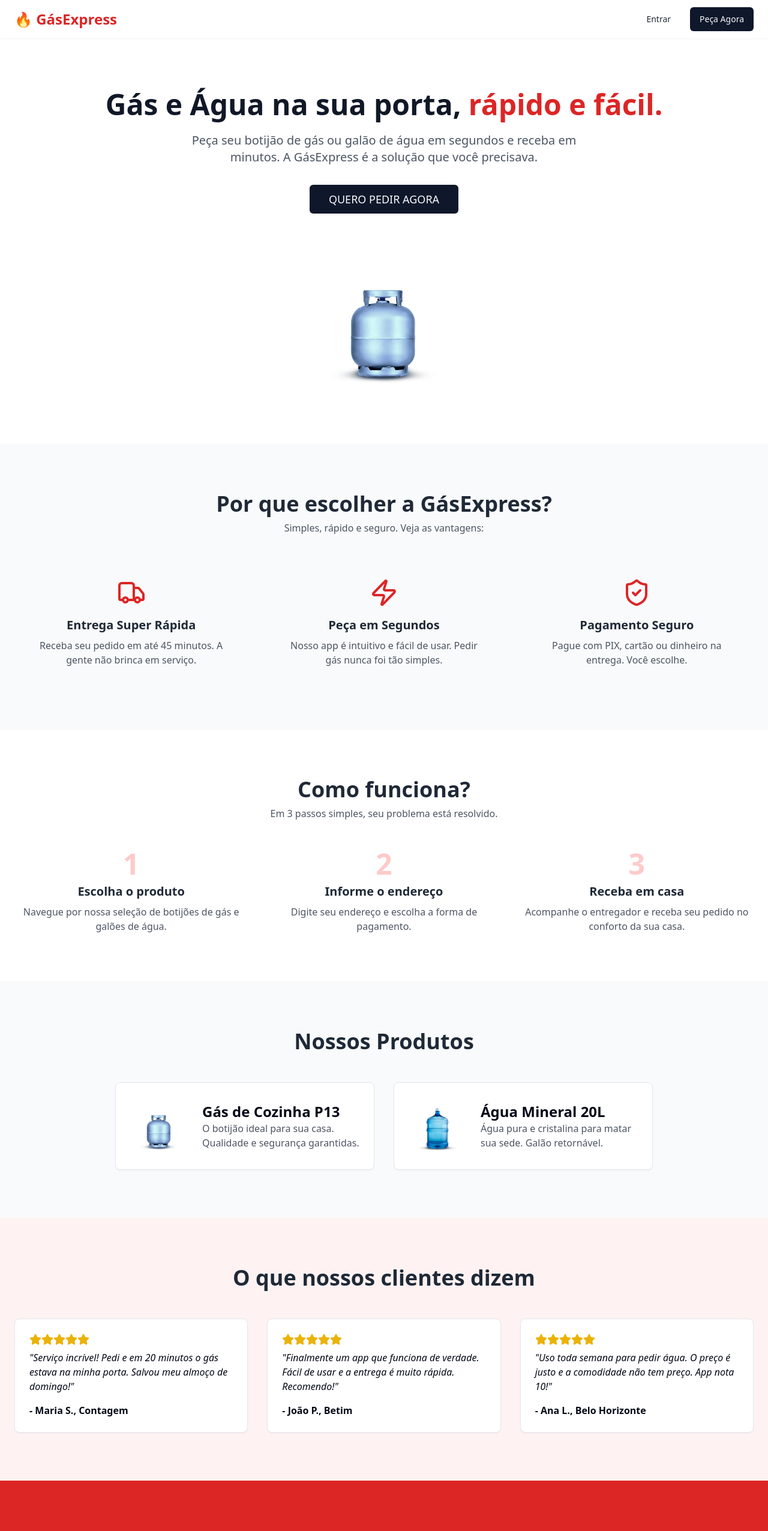
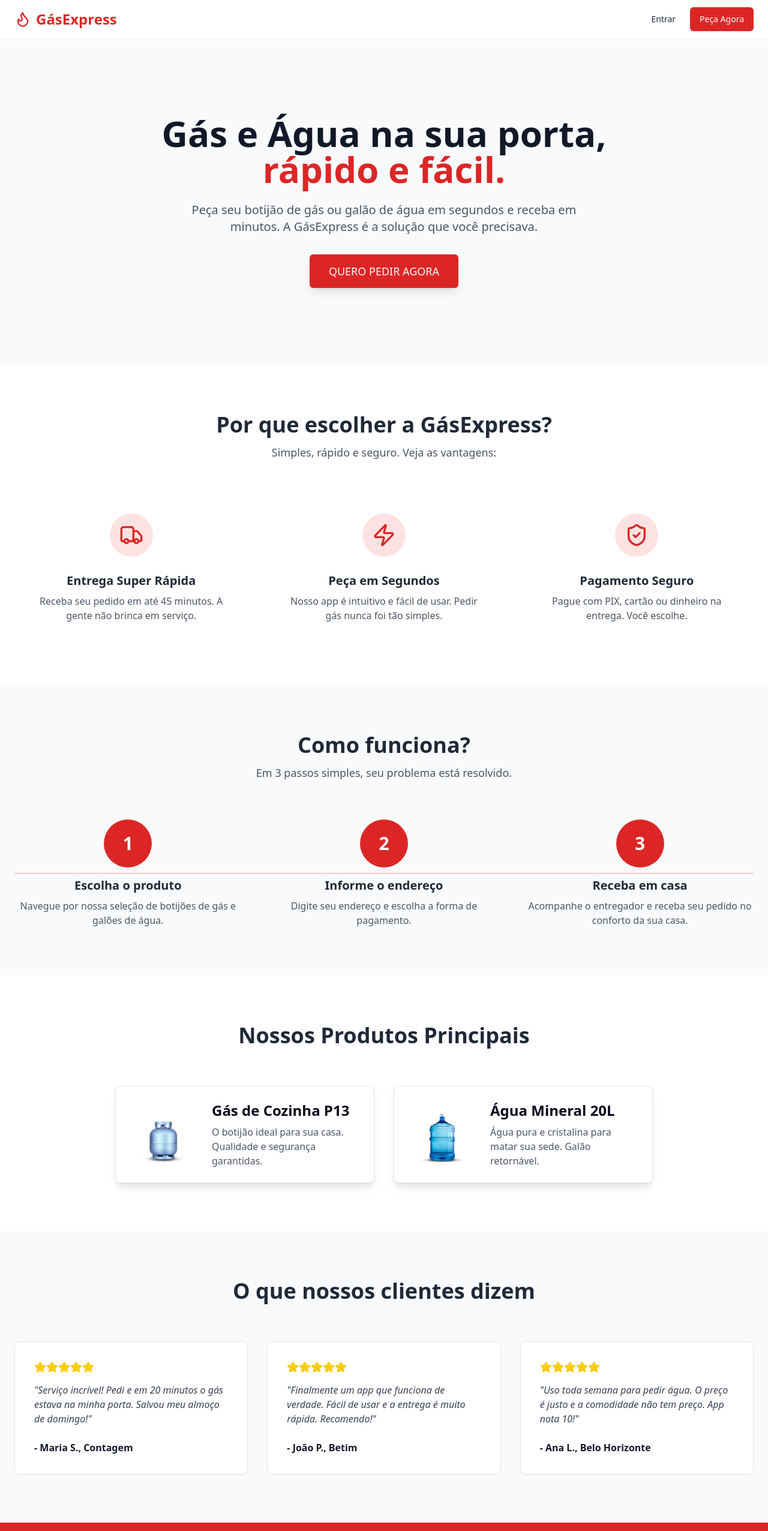
Before and after one commit to toyesterday/appdogas, a React (Vite) app: page / in a window 1280 px wide. Shown: the top 2552 px of the page at 60% size. Built offline with nearby package versions, Linux system fonts and the light colour scheme.

Commit message:
[dyad] Melhorando o visual da landing page - wrote 2 file(s)

```diff
--- a/src/globals.css
+++ b/src/globals.css
@@ -99,3 +99,20 @@
     @apply bg-background text-foreground;
   }
 }
+
+@layer utilities {
+  @keyframes fade-in-up {
+    from {
+      opacity: 0;
+      transform: translateY(20px);
+    }
+    to {
+      opacity: 1;
+      transform: translateY(0);
+    }
+  }
+
+  .animate-fade-in-up {
+    animation: fade-in-up 0.8s ease-out forwards;
+  }
+}
--- a/src/pages/LandingPage.tsx
+++ b/src/pages/LandingPage.tsx
@@ -1,22 +1,23 @@
 import { Link } from 'react-router-dom';
 import { Button } from '@/components/ui/button';
 import { Card, CardContent } from '@/components/ui/card';
-import { Flame, Droplet, Zap, ShieldCheck, Star, Truck } from 'lucide-react';
+import { Zap, ShieldCheck, Star, Truck, Droplet, Flame } from 'lucide-react';
 
 const LandingPage = () => {
   return (
-    <div className="bg-gray-50 text-gray-800">
+    <div className="bg-white text-gray-800 overflow-x-hidden">
       {/* Header */}
-      <header className="bg-white shadow-sm sticky top-0 z-50">
+      <header className="bg-white/80 backdrop-blur-lg shadow-sm sticky top-0 z-50">
         <nav className="container mx-auto px-6 py-3 flex justify-between items-center">
-          <div className="text-2xl font-bold text-red-600">
-            🔥 GásExpress
+          <div className="text-2xl font-bold text-red-600 flex items-center">
+            <Flame className="w-7 h-7 mr-2" />
+            GásExpress
           </div>
-          <div className="space-x-4">
+          <div className="space-x-2">
             <Button variant="ghost" asChild>
               <Link to="/login">Entrar</Link>
             </Button>
-            <Button asChild>
+            <Button asChild className="bg-red-600 hover:bg-red-700">
               <Link to="/login">Peça Agora</Link>
             </Button>
           </div>
@@ -24,44 +25,53 @@ const LandingPage = () => {
       </header>
 
       {/* Hero Section */}
-      <section className="bg-white">
-        <div className="container mx-auto px-6 py-20 text-center">
-          <h1 className="text-5xl font-extrabold text-gray-900 leading-tight">
-            Gás e Água na sua porta, <span className="text-red-600">rápido e fácil.</span>
+      <section className="relative bg-gray-50">
+        <div className="container mx-auto px-6 py-24 md:py-32 text-center flex flex-col items-center">
+          <div className="animate-fade-in-up">
+            <h1 className="text-4xl md:text-6xl font-extrabold text-gray-900 leading-tight">
+              Gás e Água na sua porta,
+              <br />
+              <span className="text-red-600">rápido e fácil.</span>
             </h1>
-          <p className="mt-4 text-xl text-gray-600 max-w-2xl mx-auto">
+            <p className="mt-6 text-lg md:text-xl text-gray-600 max-w-2xl mx-auto">
               Peça seu botijão de gás ou galão de água em segundos e receba em minutos. A GásExpress é a solução que você precisava.
             </p>
             <div className="mt-8">
-            <Button size="lg" className="text-lg h-12 px-8" asChild>
+              <Button size="lg" className="text-lg h-14 px-8 bg-red-600 hover:bg-red-700 shadow-lg transform hover:scale-105 transition-transform" asChild>
                 <Link to="/login">QUERO PEDIR AGORA</Link>
               </Button>
             </div>
-          <img src="/images/gas-13kg.png" alt="Botijão de Gás" className="mt-12 mx-auto h-64" />
+          </div>
         </div>
       </section>
 
       {/* Features Section */}
       <section className="py-20">
         <div className="container mx-auto px-6">
-          <div className="text-center mb-12">
-            <h2 className="text-4xl font-bold">Por que escolher a GásExpress?</h2>
-            <p className="text-gray-600 mt-2">Simples, rápido e seguro. Veja as vantagens:</p>
+          <div className="text-center mb-16">
+            <h2 className="text-3xl md:text-4xl font-bold">Por que escolher a GásExpress?</h2>
+            <p className="text-gray-600 mt-3 text-lg">Simples, rápido e seguro. Veja as vantagens:</p>
           </div>
-          <div className="grid md:grid-cols-3 gap-8 text-center">
-            <div className="p-6">
-              <Truck className="w-12 h-12 mx-auto text-red-600" />
-              <h3 className="mt-4 text-xl font-semibold">Entrega Super Rápida</h3>
+          <div className="grid md:grid-cols-3 gap-8">
+            <div className="text-center p-6 transform hover:-translate-y-2 transition-transform duration-300">
+              <div className="inline-block p-4 bg-red-100 rounded-full">
+                <Truck className="w-10 h-10 text-red-600" />
+              </div>
+              <h3 className="mt-5 text-xl font-semibold">Entrega Super Rápida</h3>
               <p className="mt-2 text-gray-600">Receba seu pedido em até 45 minutos. A gente não brinca em serviço.</p>
             </div>
-            <div className="p-6">
-              <Zap className="w-12 h-12 mx-auto text-red-600" />
-              <h3 className="mt-4 text-xl font-semibold">Peça em Segundos</h3>
+            <div className="text-center p-6 transform hover:-translate-y-2 transition-transform duration-300">
+              <div className="inline-block p-4 bg-red-100 rounded-full">
+                <Zap className="w-10 h-10 text-red-600" />
+              </div>
+              <h3 className="mt-5 text-xl font-semibold">Peça em Segundos</h3>
               <p className="mt-2 text-gray-600">Nosso app é intuitivo e fácil de usar. Pedir gás nunca foi tão simples.</p>
             </div>
-            <div className="p-6">
-              <ShieldCheck className="w-12 h-12 mx-auto text-red-600" />
-              <h3 className="mt-4 text-xl font-semibold">Pagamento Seguro</h3>
+            <div className="text-center p-6 transform hover:-translate-y-2 transition-transform duration-300">
+              <div className="inline-block p-4 bg-red-100 rounded-full">
+                <ShieldCheck className="w-10 h-10 text-red-600" />
+              </div>
+              <h3 className="mt-5 text-xl font-semibold">Pagamento Seguro</h3>
               <p className="mt-2 text-gray-600">Pague com PIX, cartão ou dinheiro na entrega. Você escolhe.</p>
             </div>
           </div>
@@ -69,27 +79,36 @@ const LandingPage = () => {
       </section>
 
       {/* How It Works Section */}
-      <section className="bg-white py-20">
+      <section className="bg-gray-50 py-20">
         <div className="container mx-auto px-6">
-          <div className="text-center mb-12">
-            <h2 className="text-4xl font-bold">Como funciona?</h2>
-            <p className="text-gray-600 mt-2">Em 3 passos simples, seu problema está resolvido.</p>
+          <div className="text-center mb-16">
+            <h2 className="text-3xl md:text-4xl font-bold">Como funciona?</h2>
+            <p className="text-gray-600 mt-3 text-lg">Em 3 passos simples, seu problema está resolvido.</p>
           </div>
-          <div className="grid md:grid-cols-3 gap-8 items-start">
+          <div className="relative">
+            <div className="hidden md:block absolute top-1/2 left-0 w-full h-0.5 bg-red-200 -translate-y-1/2"></div>
+            <div className="grid md:grid-cols-3 gap-12 relative">
               <div className="text-center">
-              <div className="text-5xl font-bold text-red-200">1</div>
-              <h3 className="mt-2 text-xl font-semibold">Escolha o produto</h3>
+                <div className="relative inline-block">
+                  <div className="w-20 h-20 mx-auto flex items-center justify-center bg-red-600 text-white text-3xl font-bold rounded-full">1</div>
+                </div>
+                <h3 className="mt-4 text-xl font-semibold">Escolha o produto</h3>
                 <p className="mt-2 text-gray-600">Navegue por nossa seleção de botijões de gás e galões de água.</p>
               </div>
               <div className="text-center">
-              <div className="text-5xl font-bold text-red-200">2</div>
-              <h3 className="mt-2 text-xl font-semibold">Informe o endereço</h3>
+                <div className="relative inline-block">
+                  <div className="w-20 h-20 mx-auto flex items-center justify-center bg-red-600 text-white text-3xl font-bold rounded-full">2</div>
+                </div>
+                <h3 className="mt-4 text-xl font-semibold">Informe o endereço</h3>
                 <p className="mt-2 text-gray-600">Digite seu endereço e escolha a forma de pagamento.</p>
               </div>
               <div className="text-center">
-              <div className="text-5xl font-bold text-red-200">3</div>
-              <h3 className="mt-2 text-xl font-semibold">Receba em casa</h3>
+                <div className="relative inline-block">
+                  <div className="w-20 h-20 mx-auto flex items-center justify-center bg-red-600 text-white text-3xl font-bold rounded-full">3</div>
+                </div>
+                <h3 className="mt-4 text-xl font-semibold">Receba em casa</h3>
                 <p className="mt-2 text-gray-600">Acompanhe o entregador e receba seu pedido no conforto da sua casa.</p>
+              </div>
             </div>
           </div>
         </div>
@@ -98,22 +117,22 @@ const LandingPage = () => {
       {/* Products Section */}
       <section className="py-20">
         <div className="container mx-auto px-6">
-          <div className="text-center mb-12">
-            <h2 className="text-4xl font-bold">Nossos Produtos</h2>
+          <div className="text-center mb-16">
+            <h2 className="text-3xl md:text-4xl font-bold">Nossos Produtos Principais</h2>
           </div>
           <div className="grid md:grid-cols-2 gap-8 max-w-4xl mx-auto">
-            <Card className="flex items-center p-6">
-              <img src="/images/gas-13kg.png" alt="Gás P13" className="w-24 h-24 mr-6" />
-              <div>
+            <Card className="flex flex-col sm:flex-row items-center p-6 shadow-lg hover:shadow-xl transition-shadow duration-300">
+              <img src="/images/gas-13kg.png" alt="Gás P13" className="w-28 h-28 mb-4 sm:mb-0 sm:mr-6" />
+              <div className="text-center sm:text-left">
                 <h3 className="text-2xl font-bold">Gás de Cozinha P13</h3>
-                <p className="text-gray-600">O botijão ideal para sua casa. Qualidade e segurança garantidas.</p>
+                <p className="text-gray-600 mt-2">O botijão ideal para sua casa. Qualidade e segurança garantidas.</p>
               </div>
             </Card>
-            <Card className="flex items-center p-6">
-              <img src="/images/agua.png" alt="Água Mineral" className="w-24 h-24 mr-6" />
-              <div>
+            <Card className="flex flex-col sm:flex-row items-center p-6 shadow-lg hover:shadow-xl transition-shadow duration-300">
+              <img src="/images/agua.png" alt="Água Mineral" className="w-28 h-28 mb-4 sm:mb-0 sm:mr-6" />
+              <div className="text-center sm:text-left">
                 <h3 className="text-2xl font-bold">Água Mineral 20L</h3>
-                <p className="text-gray-600">Água pura e cristalina para matar sua sede. Galão retornável.</p>
+                <p className="text-gray-600 mt-2">Água pura e cristalina para matar sua sede. Galão retornável.</p>
               </div>
             </Card>
           </div>
@@ -121,37 +140,37 @@ const LandingPage = () => {
       </section>
 
       {/* Testimonials Section */}
-      <section className="bg-red-50 py-20">
+      <section className="bg-gray-50 py-20">
         <div className="container mx-auto px-6">
-          <div className="text-center mb-12">
-            <h2 className="text-4xl font-bold">O que nossos clientes dizem</h2>
+          <div className="text-center mb-16">
+            <h2 className="text-3xl md:text-4xl font-bold">O que nossos clientes dizem</h2>
           </div>
           <div className="grid md:grid-cols-3 gap-8">
-            <Card>
-              <CardContent className="p-6">
-                <div className="flex mb-2">
-                  {[...Array(5)].map((_, i) => <Star key={i} className="w-5 h-5 text-yellow-500 fill-current" />)}
+            <Card className="transform hover:-translate-y-2 transition-transform duration-300">
+              <CardContent className="p-8">
+                <div className="flex mb-4">
+                  {[...Array(5)].map((_, i) => <Star key={i} className="w-5 h-5 text-yellow-400 fill-current" />)}
                 </div>
-                <p className="italic">"Serviço incrível! Pedi e em 20 minutos o gás estava na minha porta. Salvou meu almoço de domingo!"</p>
-                <p className="mt-4 font-semibold">- Maria S., Contagem</p>
+                <p className="italic text-gray-700">"Serviço incrível! Pedi e em 20 minutos o gás estava na minha porta. Salvou meu almoço de domingo!"</p>
+                <p className="mt-6 font-semibold text-gray-900">- Maria S., Contagem</p>
               </CardContent>
             </Card>
-            <Card>
-              <CardContent className="p-6">
-                <div className="flex mb-2">
-                  {[...Array(5)].map((_, i) => <Star key={i} className="w-5 h-5 text-yellow-500 fill-current" />)}
+            <Card className="transform hover:-translate-y-2 transition-transform duration-300">
+              <CardContent className="p-8">
+                <div className="flex mb-4">
+                  {[...Array(5)].map((_, i) => <Star key={i} className="w-5 h-5 text-yellow-400 fill-current" />)}
                 </div>
-                <p className="italic">"Finalmente um app que funciona de verdade. Fácil de usar e a entrega é muito rápida. Recomendo!"</p>
-                <p className="mt-4 font-semibold">- João P., Betim</p>
+                <p className="italic text-gray-700">"Finalmente um app que funciona de verdade. Fácil de usar e a entrega é muito rápida. Recomendo!"</p>
+                <p className="mt-6 font-semibold text-gray-900">- João P., Betim</p>
               </CardContent>
             </Card>
-            <Card>
-              <CardContent className="p-6">
-                <div className="flex mb-2">
-                  {[...Array(5)].map((_, i) => <Star key={i} className="w-5 h-5 text-yellow-500 fill-current" />)}
+            <Card className="transform hover:-translate-y-2 transition-transform duration-300">
+              <CardContent className="p-8">
+                <div className="flex mb-4">
+                  {[...Array(5)].map((_, i) => <Star key={i} className="w-5 h-5 text-yellow-400 fill-current" />)}
                 </div>
-                <p className="italic">"Uso toda semana para pedir água. O preço é justo e a comodidade não tem preço. App nota 10!"</p>
-                <p className="mt-4 font-semibold">- Ana L., Belo Horizonte</p>
+                <p className="italic text-gray-700">"Uso toda semana para pedir água. O preço é justo e a comodidade não tem preço. App nota 10!"</p>
+                <p className="mt-6 font-semibold text-gray-900">- Ana L., Belo Horizonte</p>
               </CardContent>
             </Card>
           </div>
@@ -161,12 +180,12 @@ const LandingPage = () => {
       {/* CTA Section */}
       <section className="bg-red-600 text-white">
         <div className="container mx-auto px-6 py-20 text-center">
-          <h2 className="text-4xl font-bold">Pronto para fazer seu pedido?</h2>
+          <h2 className="text-3xl md:text-4xl font-bold">Pronto para fazer seu pedido?</h2>
           <p className="mt-4 text-lg max-w-2xl mx-auto">
             Chega de passar aperto. Cadastre-se agora e tenha gás e água sempre que precisar, com a rapidez que você merece.
           </p>
           <div className="mt-8">
-            <Button size="lg" variant="secondary" className="text-lg h-12 px-8" asChild>
+            <Button size="lg" variant="secondary" className="text-lg h-14 px-8 bg-white text-red-600 hover:bg-gray-100 shadow-lg transform hover:scale-105 transition-transform" asChild>
               <Link to="/login">COMEÇAR AGORA</Link>
             </Button>
           </div>
@@ -175,9 +194,9 @@ const LandingPage = () => {
 
       {/* Footer */}
       <footer className="bg-gray-800 text-white">
-        <div className="container mx-auto px-6 py-6 text-center text-sm">
+        <div className="container mx-auto px-6 py-8 text-center text-gray-400">
           <p>© {new Date().getFullYear()} GásExpress. Todos os direitos reservados.</p>
-          <p className="mt-1">Feito com ❤️ para facilitar sua vida.</p>
+          <p className="mt-2 text-sm">Feito com ❤️ para facilitar sua vida.</p>
         </div>
       </footer>
     </div>
```
Lines whose indentation alone changed are shown as unchanged.
